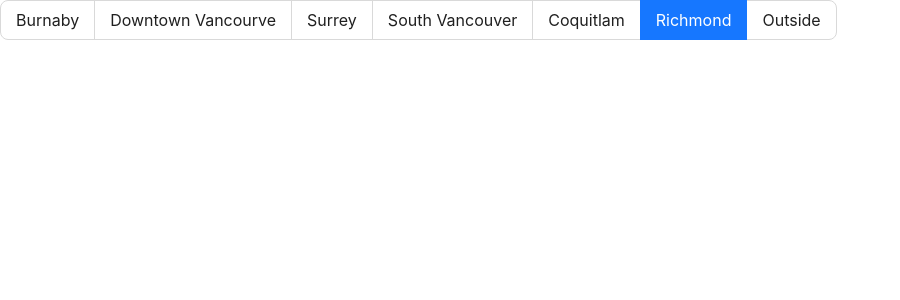
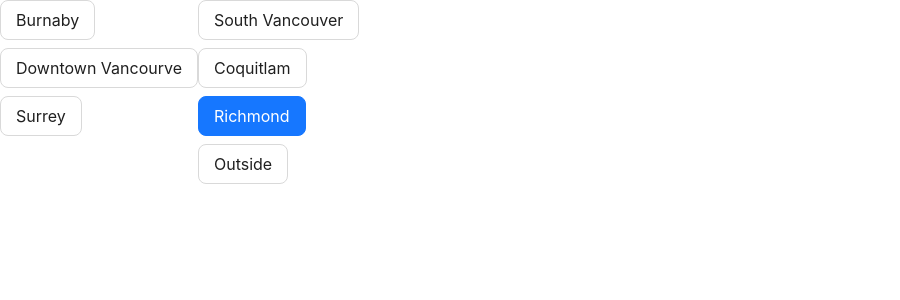
Before and after one commit to BarryLee2008/Record_Worktime, a Next.js app: page /components/LocationSelection/LocationSelection in a window 1280 px wide. Shown: the top 300 px of the page, without its empty margins (0-900 px from the left). Built offline with nearby package versions, Linux system fonts and the light colour scheme.

Commit message:
login service

```diff
--- a/pages/api/user/login.ts
+++ b/pages/api/user/login.ts
@@ -47,7 +47,7 @@ const login = async (req:NextApiRequest,res:NextApiResponse) => {
             })
         }
     } else if(!user){
-        return res.status(200).json({
+        return res.status(401).json({
             message:'the password and username are not matched'
         })
     }
--- a/pages/components/LocationSelection/LocationSelection.tsx
+++ b/pages/components/LocationSelection/LocationSelection.tsx
@@ -1,15 +1,15 @@
 import React, { useState } from "react";
 import type { RadioChangeEvent } from "antd";
-import { Radio } from "antd";
+import { Radio, Space } from "antd";
 
 const locationOptions = [
-  { label: "Burnaby", value: "Burnaby" },
-  { label: "Downtown Vancourve", value: "Downtown Vancourve" },
-  { label: "Surrey", value: "Surrey" },
-  { label: "South Vancouver", value: "South Vancouver" },
-  { label: "Coquitlam", value: "Coquitlam" },
-  { label: "Richmond", value: "Richmond" },
-  { label: "Outside", value: "Outside" },
+  { label: "Burnaby", value: "Burnaby", column: 1 },
+  { label: "Downtown Vancourve", value: "Downtown Vancourve", column: 1 },
+  { label: "Surrey", value: "Surrey", column: 1 },
+  { label: "South Vancouver", value: "South Vancouver", column: 2 },
+  { label: "Coquitlam", value: "Coquitlam", column: 2 },
+  { label: "Richmond", value: "Richmond", column: 2 },
+  { label: "Outside", value: "Outside", column: 2 },
 ];
 
 const LocationSelection: React.FC = () => {
@@ -21,13 +21,33 @@ const LocationSelection: React.FC = () => {
   return (
     <>
       <Radio.Group
-        options={locationOptions}
         onChange={onLocationChange}
         value={location}
         optionType="button"
         buttonStyle="solid"
         size="large"
-      />
+      >
+        <Space direction="vertical">
+          {locationOptions.map(
+            (o) =>
+              o.column === 1 && (
+                <Radio key={o.value} value={o.value}>
+                  {o.label}
+                </Radio>
+              )
+          )}
+        </Space>
+        <Space direction="vertical">
+          {locationOptions.map(
+            (o) =>
+              o.column === 2 && (
+                <Radio key={o.value} value={o.value}>
+                  {o.label}
+                </Radio>
+              )
+          )}
+        </Space>
+      </Radio.Group>
     </>
   );
 };
--- a/styles/LoginPage.module.css
+++ b/styles/LoginPage.module.css
@@ -31,3 +31,6 @@
 .footer {
   flex: 1;
 }
+.errorLabel {
+  color: red;
+}
```
Also changed, not shown: pages/components/LoginInputArea/LoginInputArea.tsx (+9 -10 lines), pages/components/TimeCard/TimeCard.tsx (+5 -5 lines), pages/loginPage.tsx (+28 -5 lines), pages/services/login.tsx (added, +18 -0 lines), 1 other file (tests, documents, lock files or other folders).
